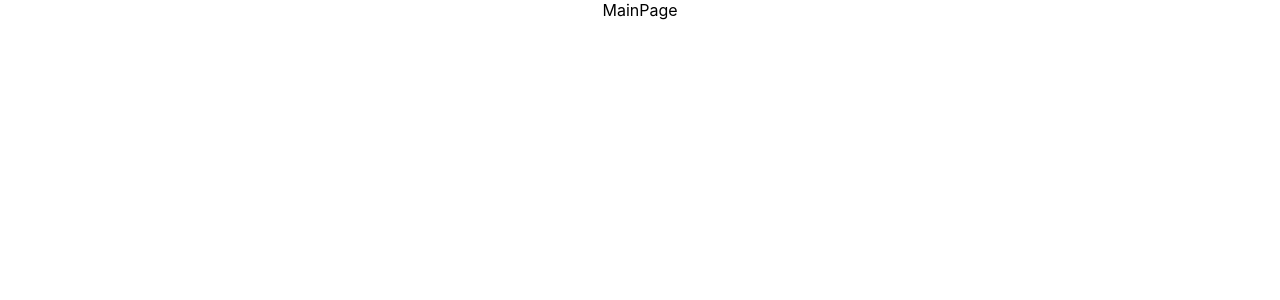
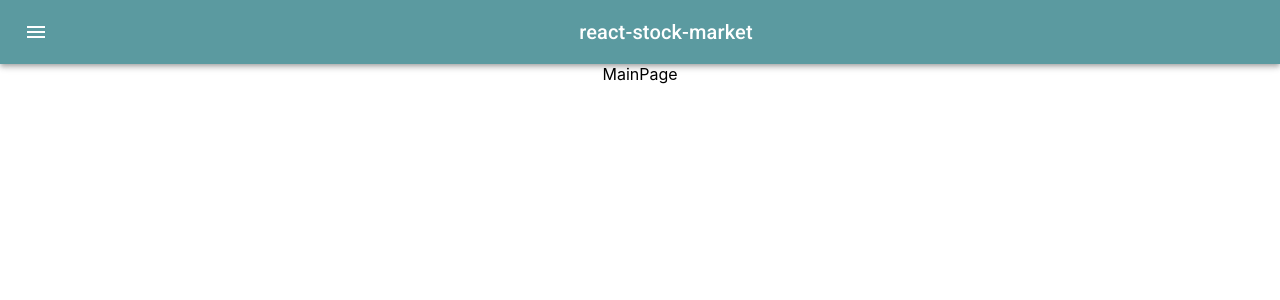
Before and after one commit to leyuri/react-stock-market, a React (Create React App) app: page / in a window 1280 px wide. Shown: the top 300 px of the page. Built offline with nearby package versions, Linux system fonts and the light colour scheme.

Commit message:
Add AppBar

```diff
--- /dev/null
+++ b/src/components/AppBar.js
@@ -0,0 +1,41 @@
+import React from 'react';
+import { makeStyles } from '@material-ui/core/styles';
+import AppBar from '@material-ui/core/AppBar';
+import Toolbar from '@material-ui/core/Toolbar';
+import Typography from '@material-ui/core/Typography';
+import IconButton from '@material-ui/core/IconButton';
+import MenuIcon from '@material-ui/icons/Menu';
+
+const useStyles = makeStyles((theme) => ({
+  root: {
+    flexGrow: 1,
+
+  },
+  menuButton: {
+    marginRight: theme.spacing(2),
+  },
+  title: {
+    flexGrow: 1,
+  },
+  MuiAppBar: {
+    backgroundColor: "#5b9aa0"
+  }
+}));
+
+export default function ButtonAppBar() {
+  const classes = useStyles();
+  return (
+    <div className={classes.root}>
+      <AppBar position="relative" className={classes.MuiAppBar}>
+        <Toolbar>
+          <IconButton edge="start" className={classes.menuButton} color="inherit" aria-label="menu">
+            <MenuIcon />
+          </IconButton>
+          <Typography variant="h6" className={classes.title}>
+            react-stock-market
+          </Typography>
+        </Toolbar>
+      </AppBar>
+    </div>
+  );
+}
--- a/src/pages/MainPage.js
+++ b/src/pages/MainPage.js
@@ -1,8 +1,10 @@
 import React from 'react'
+import AppBar from "../components/AppBar";
 
 const MainPage = () => {
     return (
         <div>
+            <AppBar/>
             MainPage
         </div>
     )
```
Also changed, not shown: 1 other file (tests, documents, lock files or other folders).
